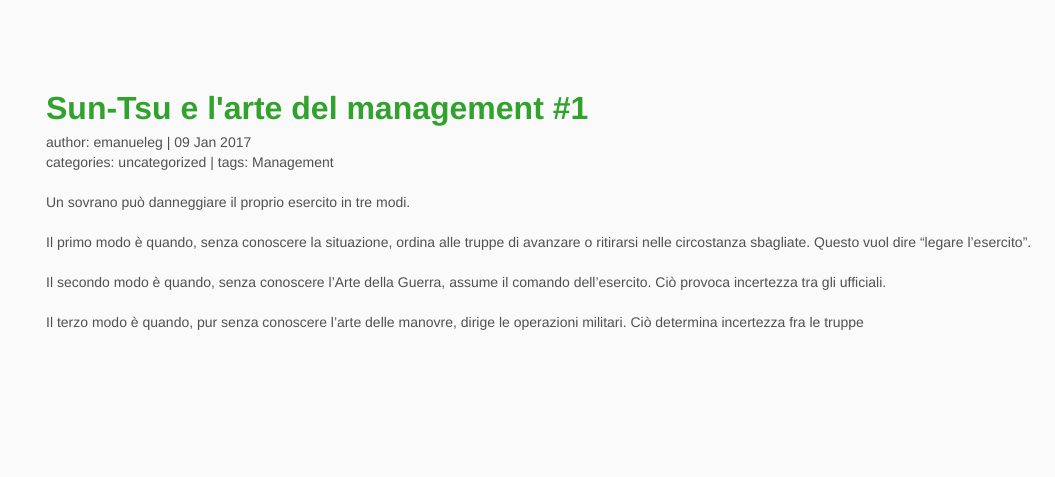
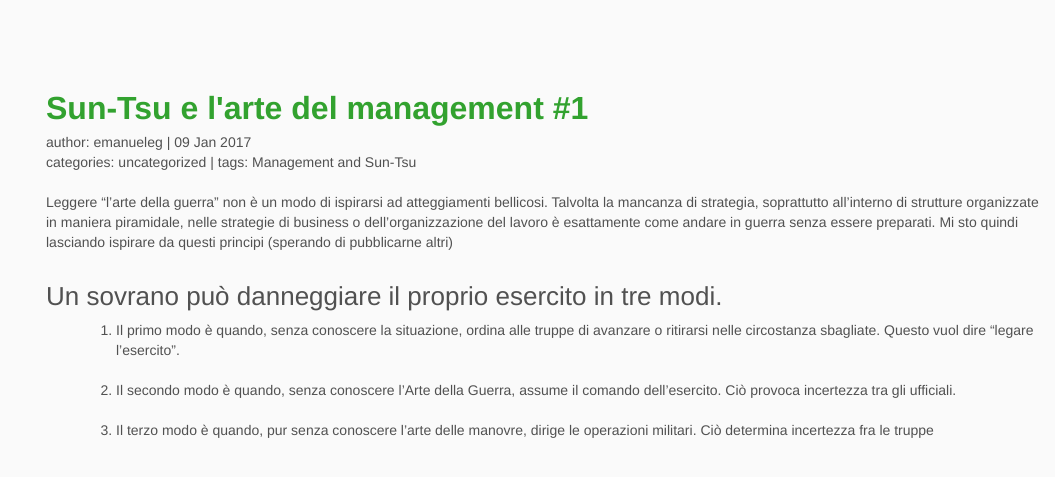
Before and after one commit to Nezumi-Quasar/nezumi-quasar.github.io, a Jekyll site: the page built from _posts/2017-01-09-Sun-Tsu-e-larte-del-management-1.md, in a window 1280 px wide, cut to the strip 104-581 px from the top of the page. Shown: the whole strip, without its empty margins (225-1280 px from the left). Built offline with Jekyll 4.4.1, drawn with Linux system fonts in a browser that asks for light colours; nearby versions of some CDN libraries.

Commit message:
aggiunti vecchi post

```diff
--- a/_posts/2017-01-09-Sun-Tsu-e-larte-del-management-1.md
+++ b/_posts/2017-01-09-Sun-Tsu-e-larte-del-management-1.md
@@ -7,15 +7,18 @@ comments: true
 date: 2017-01-09 11:25:13
 tags:
     - Management
+    - Sun-Tsu
 categories:
     - uncategorized
 permalink: /2017/01/09/Sun-Tsu-e-larte-del-management-1
 ---
 
-Un sovrano può danneggiare il proprio esercito in tre modi.
+Leggere "l'arte della guerra" non è un modo di ispirarsi ad atteggiamenti bellicosi. Talvolta la mancanza di strategia, soprattutto all'interno di strutture organizzate in maniera piramidale, nelle strategie di business o dell'organizzazione del lavoro è esattamente come andare in guerra senza essere preparati. Mi sto quindi lasciando ispirare da questi principi (sperando di pubblicarne altri)
 
-Il primo modo è quando, senza conoscere la situazione, ordina alle truppe di avanzare o ritirarsi nelle circostanza sbagliate. Questo vuol dire “legare l’esercito”.
+### Un sovrano può danneggiare il proprio esercito in tre modi.
 
-Il secondo modo è quando, senza conoscere l’Arte della Guerra, assume il comando dell’esercito. Ciò provoca incertezza tra gli ufficiali.
+1. Il primo modo è quando, senza conoscere la situazione, ordina alle truppe di avanzare o ritirarsi nelle circostanza sbagliate. Questo vuol dire “legare l’esercito”.
 
-Il terzo modo è quando, pur senza conoscere l’arte delle manovre, dirige le operazioni militari. Ciò determina incertezza fra le truppe
+2. Il secondo modo è quando, senza conoscere l’Arte della Guerra, assume il comando dell’esercito. Ciò provoca incertezza tra gli ufficiali.
+
+3. Il terzo modo è quando, pur senza conoscere l’arte delle manovre, dirige le operazioni militari. Ciò determina incertezza fra le truppe
--- a/resources/css/style.scss
+++ b/resources/css/style.scss
@@ -98,31 +98,43 @@ dd {
 }
 
 ul {
-    display: inline;
-    list-style: inside circle;
-    padding-left: 0;
-    li {
-        margin-bottom: .25rem;
-    }
-    ul,
-    ol {
-        margin-top: .25rem;
-        margin-bottom: .5rem;
+    @media (max-width: 38em) {
+         padding-left: 0;
     }
 }
 
 ol {
-    list-style: inside decimal;
-    padding-left: 0;
-    li {
-        margin-bottom: .25rem;
-    }
-    ul,
-    ol {
-        margin-top: .25rem;
-        margin-bottom: .5rem;
+    @media (max-width: 38em) {
+         padding-left: 0;
     }
 }
+
+// ul {
+//     // display: inline;
+//     // list-style: inside circle;
+//     // padding-left: 0;
+//     li {
+//         margin-bottom: .25rem;
+//     }
+//     ul,
+//     ol {
+//         margin-top: .25rem;
+//         margin-bottom: .5rem;
+//     }
+// }
+
+// ol {
+//     list-style: inside decimal;
+//     padding-left: 0;
+//     li {
+//         margin-bottom: .25rem;
+//     }
+//     ul,
+//     ol {
+//         margin-top: .25rem;
+//         margin-bottom: .5rem;
+//     }
+// }
 
 p + h1,
 p + h2,
```
